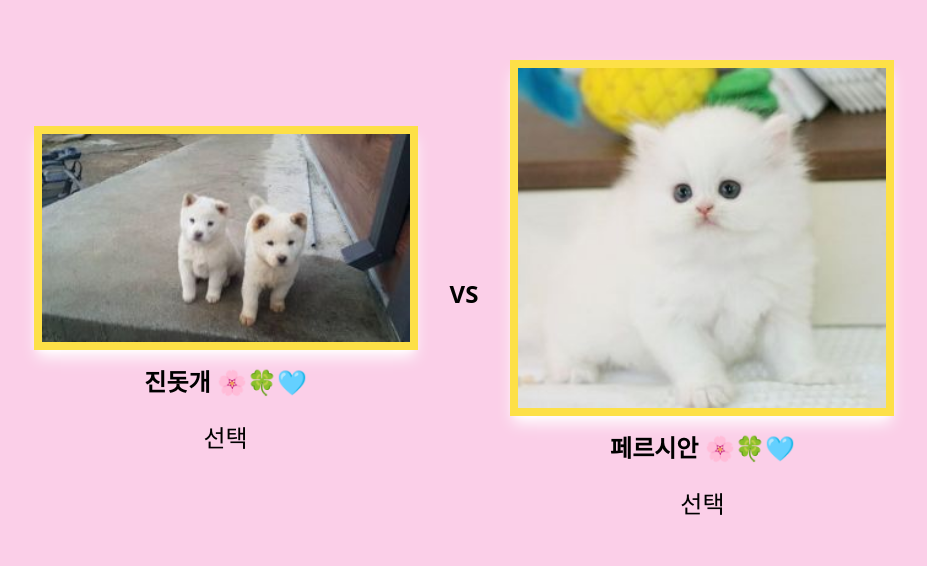
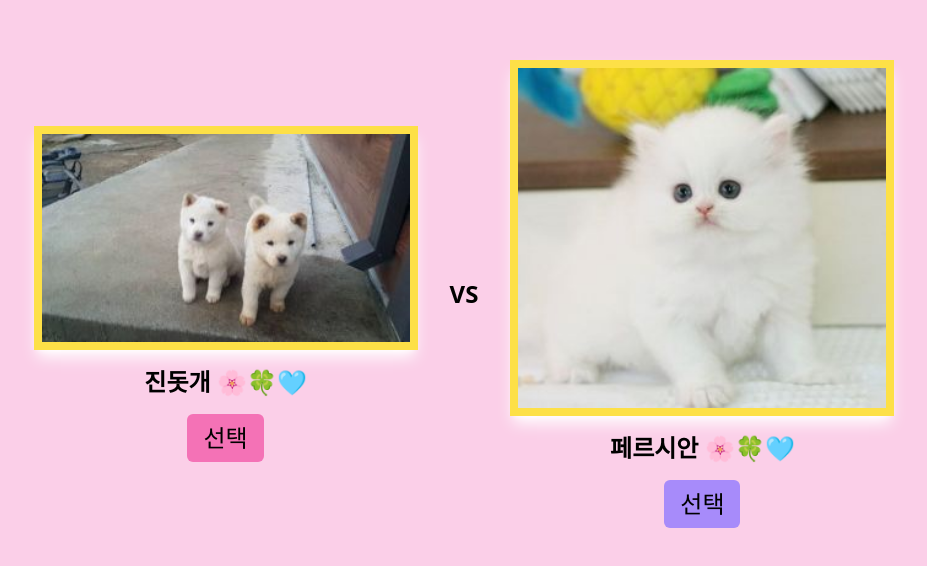
Before and after one commit to Baekshook/Ideal-WorldCup, a React (Create React App) app: page /worldcup in a window 1280 px wide. Shown: the part 106-672 px from the top of the page, without its empty margins (176-1103 px from the left). Built offline with nearby package versions, Linux system fonts and the light colour scheme.

Commit message:
props로 버튼 색상 바꾸기

```diff
--- a/src/components/AnimalCard.jsx
+++ b/src/components/AnimalCard.jsx
@@ -1,6 +1,6 @@
 import React from "react";
 
-export default function AnimalCard({ animal }) {
+export default function AnimalCard({ animal, choice }) {
   return (
     <div className="flex flex-col justify-center items-center">
       <img
@@ -8,7 +8,14 @@ export default function AnimalCard({ animal }) {
         src={`${process.env.PUBLIC_URL}/images/${animal}.jpeg`}
       />
       <div className="text-2xl mt-4 font-bold">{animal} 🌸🍀🩵</div>
-      <button className="text-2xl mt-4 px-4 py-2 rounded-md">선택</button>
+      <button
+        className={`text-2xl mt-4 px-4 py-2 rounded-md ${
+          choice % 2 === 0 ? "bg-pink-400" : "bg-violet-400"
+        }`}
+      >
+        {/* choice가 짝수면 핑크, 홀수면 바이올렛 (worlcup에서 내려준 props) */}
+        선택
+      </button>
     </div>
   );
 }
--- a/src/pages/worldcup.jsx
+++ b/src/pages/worldcup.jsx
@@ -4,6 +4,7 @@ import AnimalCard from "../components/AnimalCard";
 
 export default function Worldcup() {
   const [shuffleAnimal, setShuffleAnimal] = useState();
+  const [choice, setChoice] = useState(0);
 
   useEffect(() => {
     let shuffleAnimalData = animalData.sort(() => {
@@ -21,9 +22,9 @@ export default function Worldcup() {
       <AnimalCard animal={shuffleAnimal[1]} /> 이 코드로 했을 시는 useState 초기 값에 빈배열 추가 */}
       {shuffleAnimal && (
         <>
-          <AnimalCard animal={shuffleAnimal[0]} />
+          <AnimalCard animal={shuffleAnimal[choice]} choice={choice} />
           <div className="text-2xl mx-8 font-bold">VS</div>
-          <AnimalCard animal={shuffleAnimal[1]} />
+          <AnimalCard animal={shuffleAnimal[choice+1]} choice={choice + 1}/>
         </>
       )}
     </div>
```
